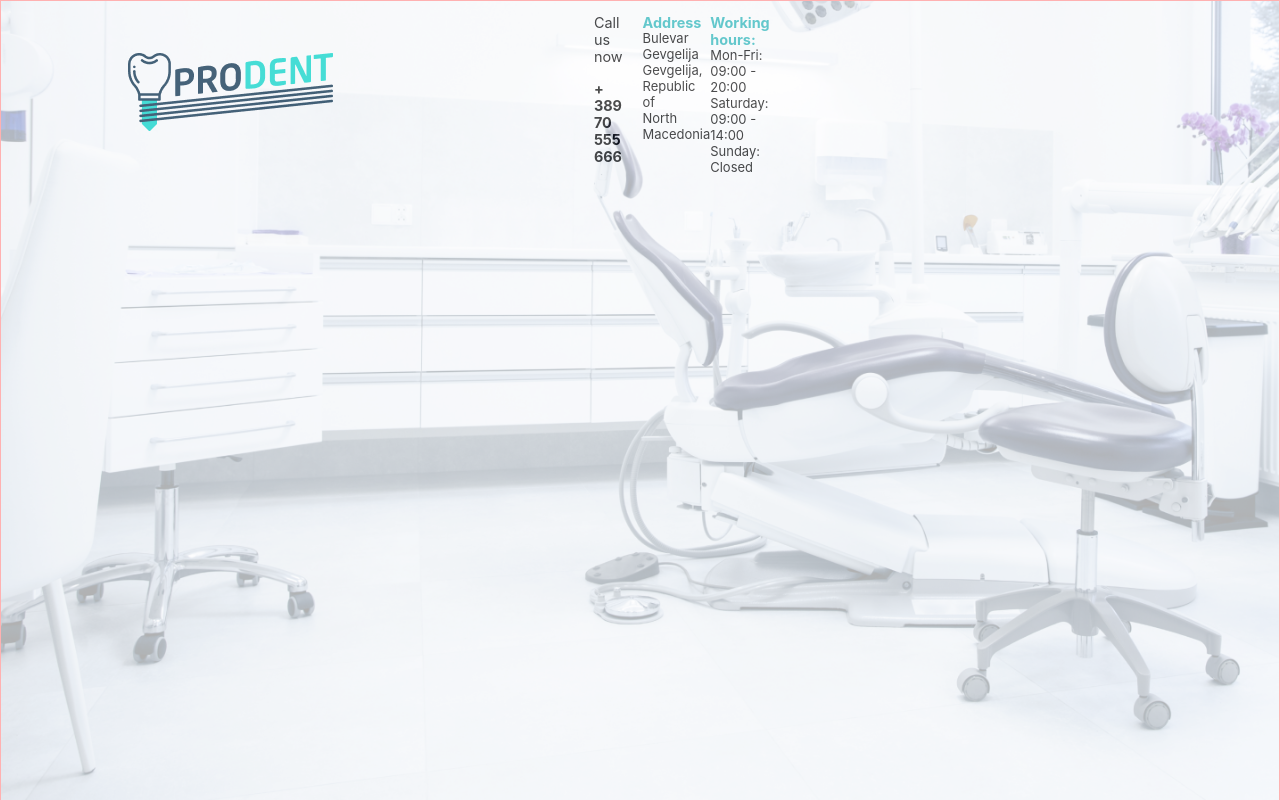
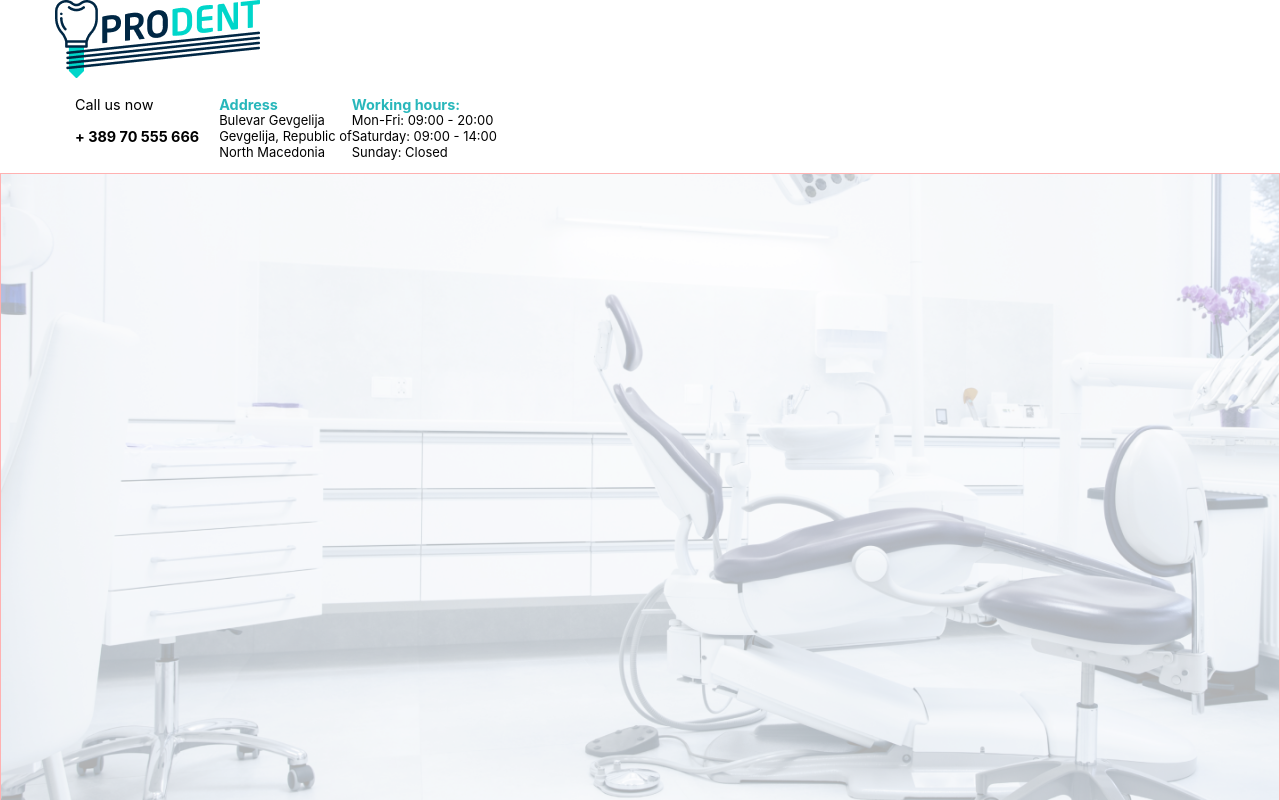
Before and after one commit to ElenaIlieva22/Crawn-Dental, a React (Create React App) app in the folder crawn-dental/: page / in a window 1280 px wide. Shown: the top 800 px of the page. Built offline with nearby package versions, Linux system fonts and the light colour scheme; grey boxes are pictures that could not be loaded.

Commit message:
container fix

```diff
--- a/crawn-dental/src/components/header/header.css
+++ b/crawn-dental/src/components/header/header.css
@@ -3,7 +3,41 @@
   margin: 0 auto;
 }
 
+
 .header-container {
+  width: 100%;
+  position: relative;
+  margin-right: auto;
+  margin-left: auto;
+}
+
+@media screen and (min-width: 767px) {
+  .header-container {
+    width: 740px;
+  }
+}
+@media screen and (min-width: 992px) {
+  .header-container {
+    width: 970px;
+  }
+}
+@media screen and (min-width: 1200px) {
+  .header-container {
+    width: 1170px;
+  }
+}
+@media screen and (min-width: 1640px) {
+  .header-container {
+    width: 1300px;
+  }
+}
+
+
+
+
+
+
+/* .header-container {
     display: flex;
     justify-content: space-between;
     align-items: center;
@@ -11,7 +45,7 @@
     position: absolute;
     z-index: 1;
     max-width: 1200px;
-  }
+  } */
 
   .header-info {
     display: flex;
```
